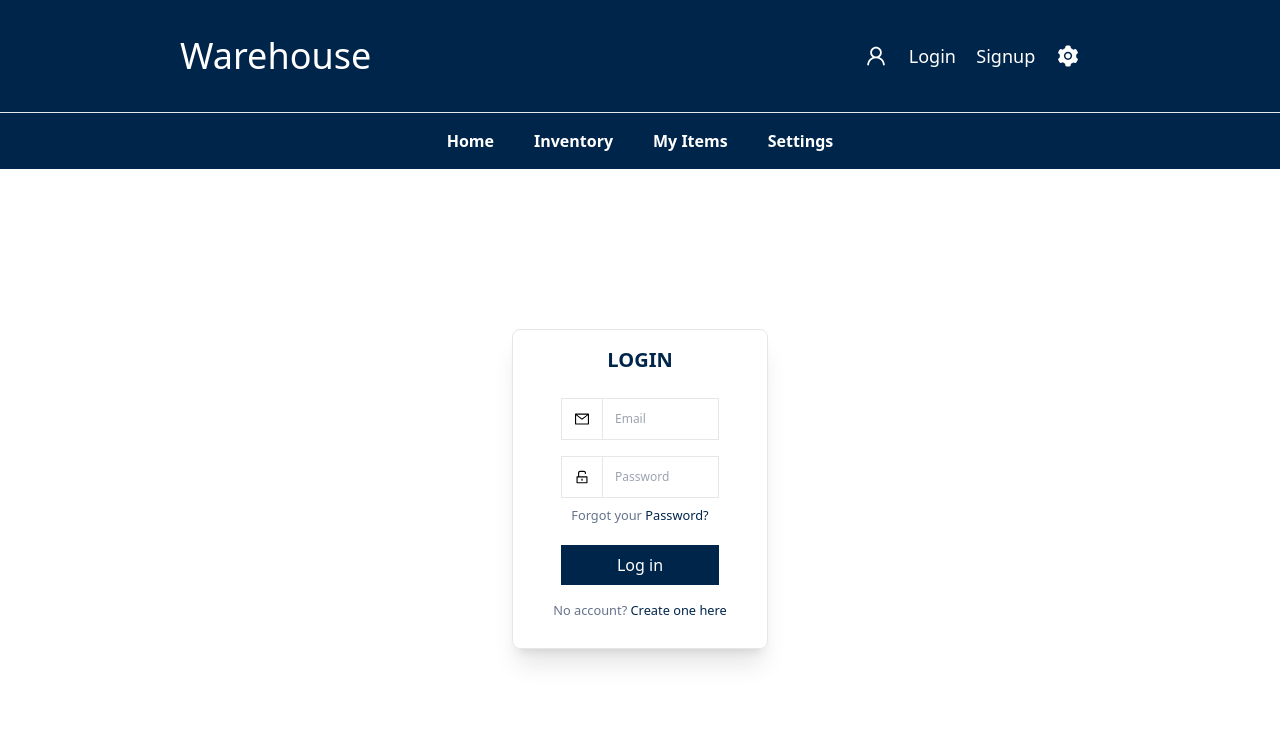
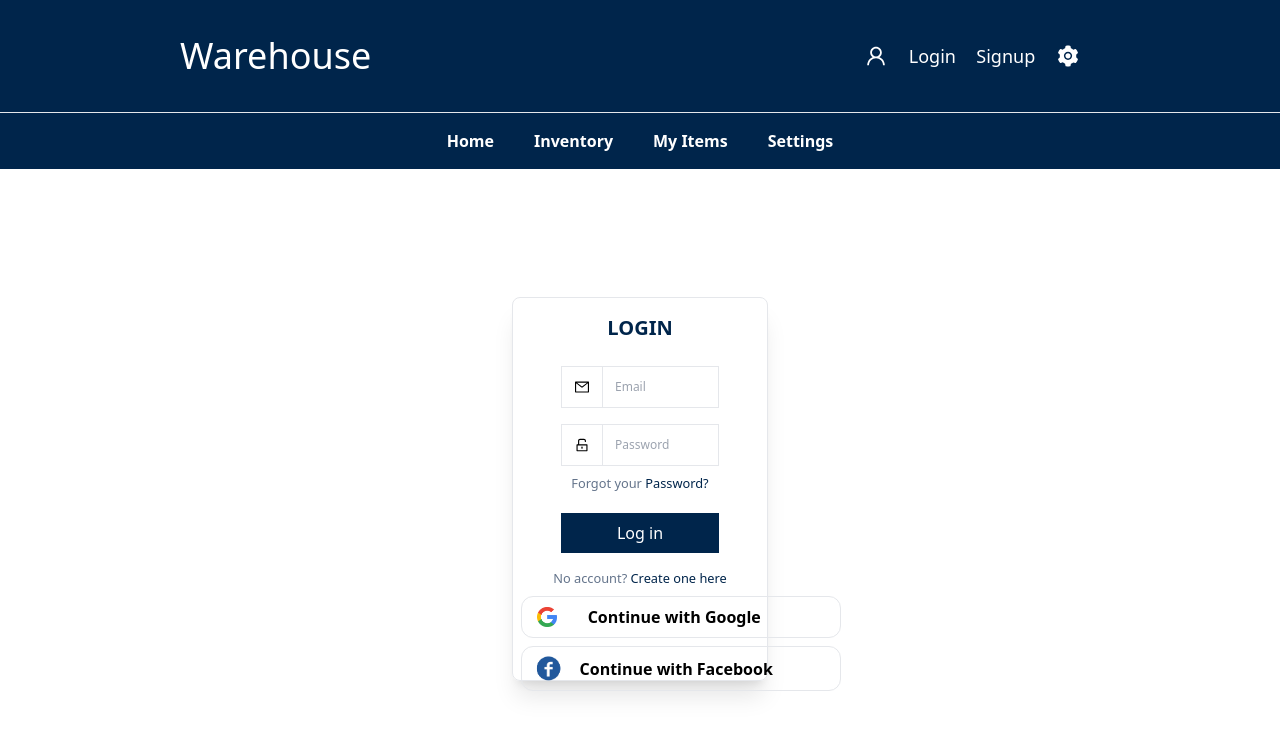
Before and after one commit to Ruman-Islam/warehouse-management-client, a React (Create React App) app: page /login in a window 1280 px wide. Shown: the top 734 px of the page. Built offline with nearby package versions, Linux system fonts and the light colour scheme; no server answers.

Commit message:
social login implementation done in login page

```diff
--- a/src/components/Login/Login.js
+++ b/src/components/Login/Login.js
@@ -5,6 +5,7 @@ import { useLocation, useNavigate } from 'react-router-dom';
 import { toast } from 'react-toastify';
 import auth from '../../Firebase/Firebase.config';
 import Spinner from '../Shared/Spinner/Spinner';
+import SocialLogin from './SocialLogin';
 
 const Login = () => {
     const navigate = useNavigate();
@@ -16,6 +17,7 @@ const Login = () => {
             position: toast.POSITION.TOP_CENTER
         });
     }
+
     const [
         signInWithEmailAndPassword,
         user,
@@ -52,8 +54,8 @@ const Login = () => {
     }
 
     return (
-        <div className='w-full flex flex-col justify-center items-center  h-[80vh]'>
-            <div className='w-5/6 md:w-1/5 rounded-lg shadow-xl h-4/6 md:h-3/6 flex flex-col mx-auto border p-2'>
+        <div className='w-full flex flex-col justify-center items-center h-[80vh]'>
+            <div className='w-5/6 md:w-1/5 rounded-lg shadow-xl h-4/5 md:h-3/5 flex flex-col mx-auto border p-2'>
                 <h1 className='text-center text-xl mt-2 primary-color font-semibold'>LOGIN</h1>
                 <form
                     onSubmit={handleLogin}
@@ -85,6 +87,7 @@ const Login = () => {
                         <span> Create one here</span>
                     </span>
                 </small>
+                <SocialLogin />
             </div>
         </div>
     );
--- /dev/null
+++ b/src/components/Login/SocialLogin.js
@@ -0,0 +1,66 @@
+import React, { useEffect } from 'react';
+import { useSignInWithFacebook, useSignInWithGoogle } from 'react-firebase-hooks/auth';
+import auth from '../../Firebase/Firebase.config';
+import googleLogo from '../../assets/images/google-logo.png';
+import facebookLogo from '../../assets/images/facebook-logo.png';
+import Spinner from '../Shared/Spinner/Spinner';
+import { useLocation, useNavigate } from 'react-router-dom';
+import { toast } from 'react-toastify';
+
+const SocialLogin = () => {
+    const navigate = useNavigate();
+    const location = useLocation();
+    const from = location.state?.from?.pathname || "/";
+
+    const [signInWithGoogle, googleUser, googleLoading, googleError] = useSignInWithGoogle(auth);
+    const [signInWithFacebook, facebookUser, facebookLoading, facebookError] = useSignInWithFacebook(auth);
+
+    const notify = (message) => {
+        toast.warn(message, {
+            position: toast.POSITION.TOP_CENTER
+        });
+    }
+
+    useEffect(() => {
+        if (googleError || facebookError) {
+            const err = (googleError.message.split('/')[1]) || (googleError.message.split('/')[1]);
+            const errorMessage = err.split(")")[0];
+            if (errorMessage) { notify(errorMessage); }
+        }
+    }, [googleError, facebookError])
+
+    if (googleLoading || facebookLoading) {
+        return <Spinner />
+    }
+
+    if (googleUser || facebookUser) {
+        navigate(from, { replace: true });
+    }
+
+    return (
+        <div className='w-5/6 md:w-80 mx-auto mt-2'>
+            <div className='flex w-full justify-around items-center border rounded-xl py-2 mb-2'>
+                <img className='w-5 h-5' src={googleLogo} alt="" />
+                <button
+                    className='mr-5 md:mr-16'
+                    onClick={async () => {
+                        await signInWithGoogle()
+                    }}>
+                    <span className='font-semibold'>Continue with Google</span>
+                </button>
+            </div>
+            <div className='flex w-full justify-around items-center border rounded-xl py-2'>
+                <img className='w-12' src={facebookLogo} alt="" />
+                <button
+                    className='mr-5 md:mr-16'
+                    onClick={async () => {
+                        await signInWithFacebook()
+                    }}>
+                    <span className='font-semibold'>Continue with Facebook</span>
+                </button>
+            </div>
+        </div>
+    );
+};
+
+export default SocialLogin;
```
Also changed, not shown: src/assets/images/facebook-logo.png (added), src/assets/images/google-logo.png (added).
